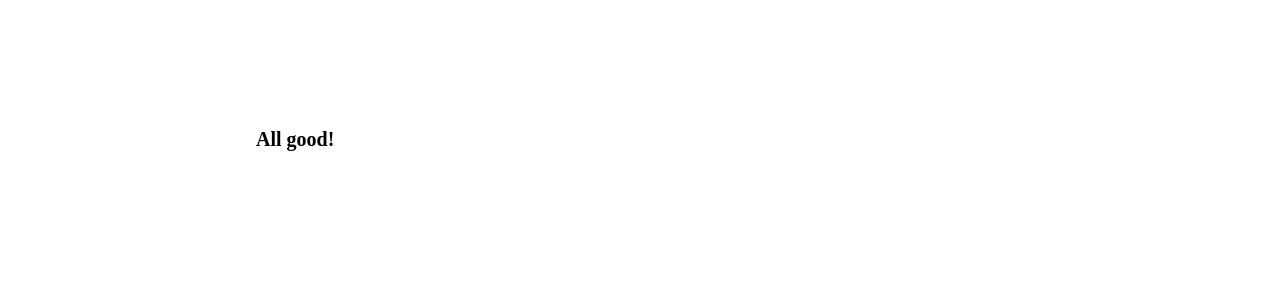
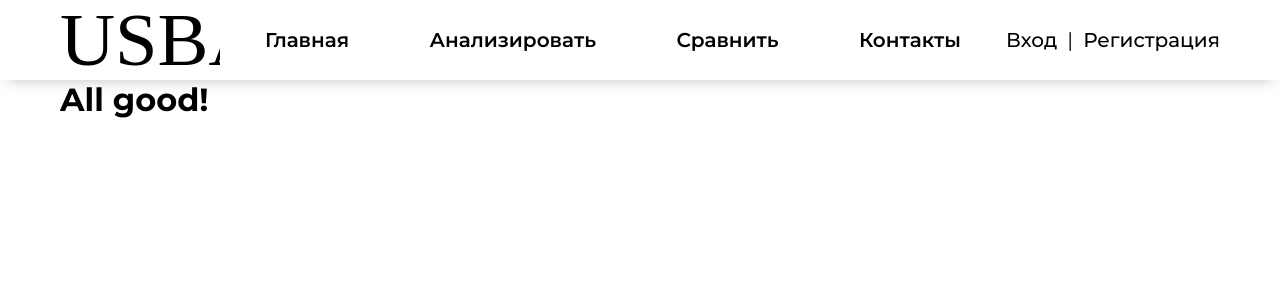
Before and after one commit to USB-am/QualifyingWork, a Django app: page / in a window 1280 px wide. Before the commit the part shown is almost empty. Shown: the top 300 px of the page. Run offline with Django 3.2, Linux system fonts and the light colour scheme.

Commit message:
Created base template

```diff
--- a/static/css/base.css
+++ b/static/css/base.css
@@ -1,7 +1,71 @@
 * {
+	font-family: 'Montserrat', sans-serif;
+}
+.container {
+	padding: 0 60px;
+}
+a {
+	color: #000;
+	text-decoration: none;
+}
+
+header {
+	height: 10vh;
+	display: flex;
+	justify-content: space-between;
+	padding: 0 60px;
+	-webkit-box-shadow: 0px 9px 13px -8px rgba(34, 60, 80, 0.27);
+	-moz-box-shadow: 0px 9px 13px -8px rgba(34, 60, 80, 0.27);
+	box-shadow: 0px 9px 13px -8px rgba(34, 60, 80, 0.27);
+}
+
+.logo-container__link {
+	width: 100%;
+	height: 100%;
+}
+.logo {
+	width: 100%;
+	height: 100%;
+}
+.navigation {
+	width: 60%;
+}
+nav {
+	display: flex;
+	height: 100%;
+	justify-content: space-between;
+	align-content: stretch;
+	align-items: center;
+}
+.nav__item {
+	font-size: 20px;
+	cursor: pointer;
+	transition: .3s;
+	font-weight: 600;
+}
+.nav__item:hover {
+	transition: .3s;
+	transform: scale(1.05);
+}
+.auth-container {
+	display: flex;
+	justify-content: space-between;
+	align-content: stretch;
+	align-items: center;
 	font-size: 20px;
 }
-
-body {
-	padding: 10% 20%;
+.auth__item {
+	cursor: pointer;
+	font-weight: 500;
+	transition: .3s;
 }
+.auth__item:hover {
+	transition: .3s;
+	transform: scale(1.05);
+}
+.auth__item:first-child {
+	margin-right: 10px;
+}
+.auth__item:last-child {
+	margin-left: 10px;
+}
--- a/templates/base.html
+++ b/templates/base.html
@@ -8,11 +8,34 @@
 	<meta http-equiv="X-UA-Compatible" content="ie=edge">
 	<link rel="stylesheet" href="{% static 'css/reset.css' %}">
 	<link rel="stylesheet" href="{% static 'css/base.css' %}">
+	<link rel="preconnect" href="https://fonts.googleapis.com">
+	<link rel="preconnect" href="https://fonts.gstatic.com" crossorigin>
+	<link href="https://fonts.googleapis.com/css2?family=Montserrat:ital,wght@0,100;0,200;0,300;0,400;0,500;0,600;0,700;0,800;0,900;1,100;1,200;1,300;1,400;1,500;1,600;1,700;1,800;1,900&display=swap" rel="stylesheet">
 	{% block title %}
 	{% endblock %}
 </head>
 <body>
-	{% block content %}
-	{% endblock %}
+	<header>
+		<div class="logo-container">
+			<a class="logo-container__link" href="{% url 'index' %}">
+				<img class="logo" src="{% static 'img/logo.svg' %}">
+			</a>
+		</div>
+		<div class="navigation">
+			<nav>
+				<a class="nav__item" href="{% url 'index' %}">Главная</a>
+				<a class="nav__item" href="{% url 'analysis' %}">Анализировать</a>
+				<a class="nav__item" href=#>Сравнить</a>
+				<a class="nav__item" href=#>Контакты</a>
+			</nav>
+		</div>
+		<div class="auth-container">
+			<a class="auth__item" href=#>Вход</a> | <a class="auth__item" href=#>Регистрация</a>
+		</div>
+	</header>
+	<div class="container">
+		{% block content %}
+		{% endblock %}
+	</div>
 </body>
 </html>
```
Also changed, not shown: static/img/logo.svg (added).
